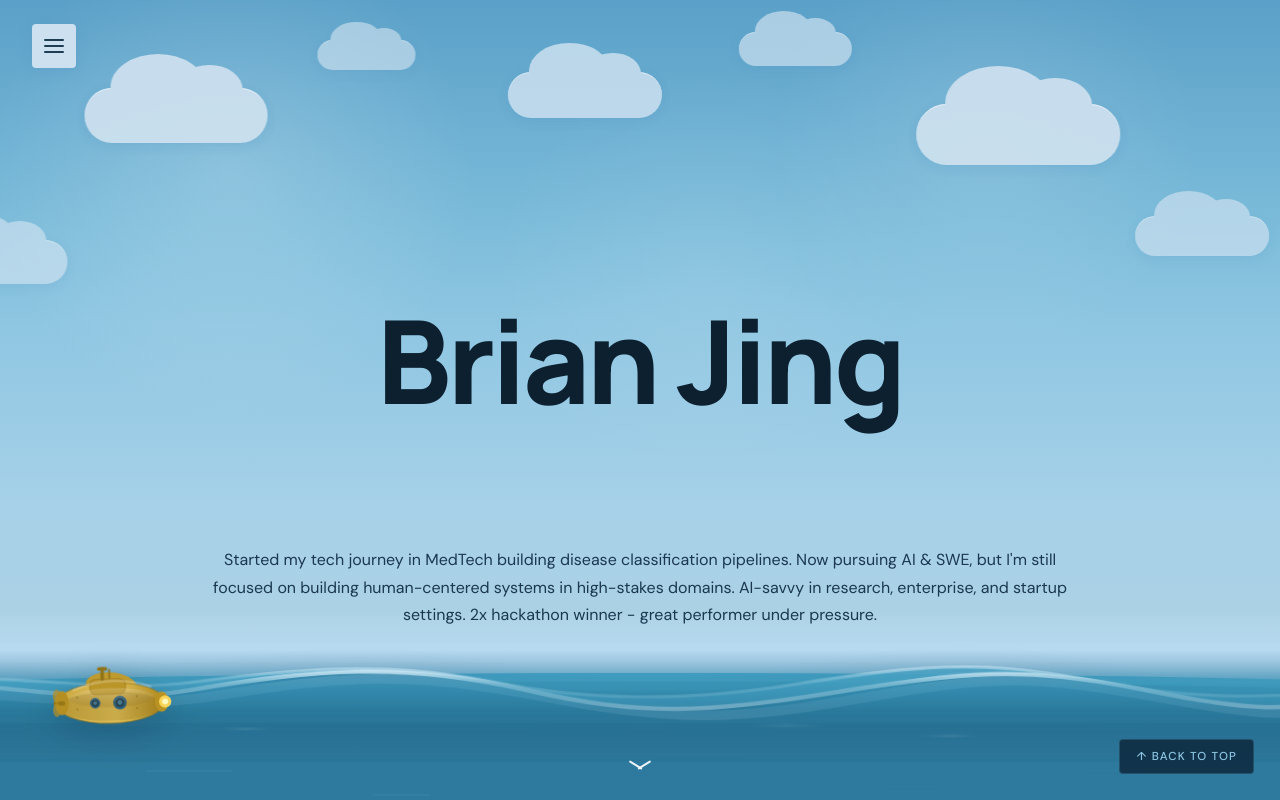
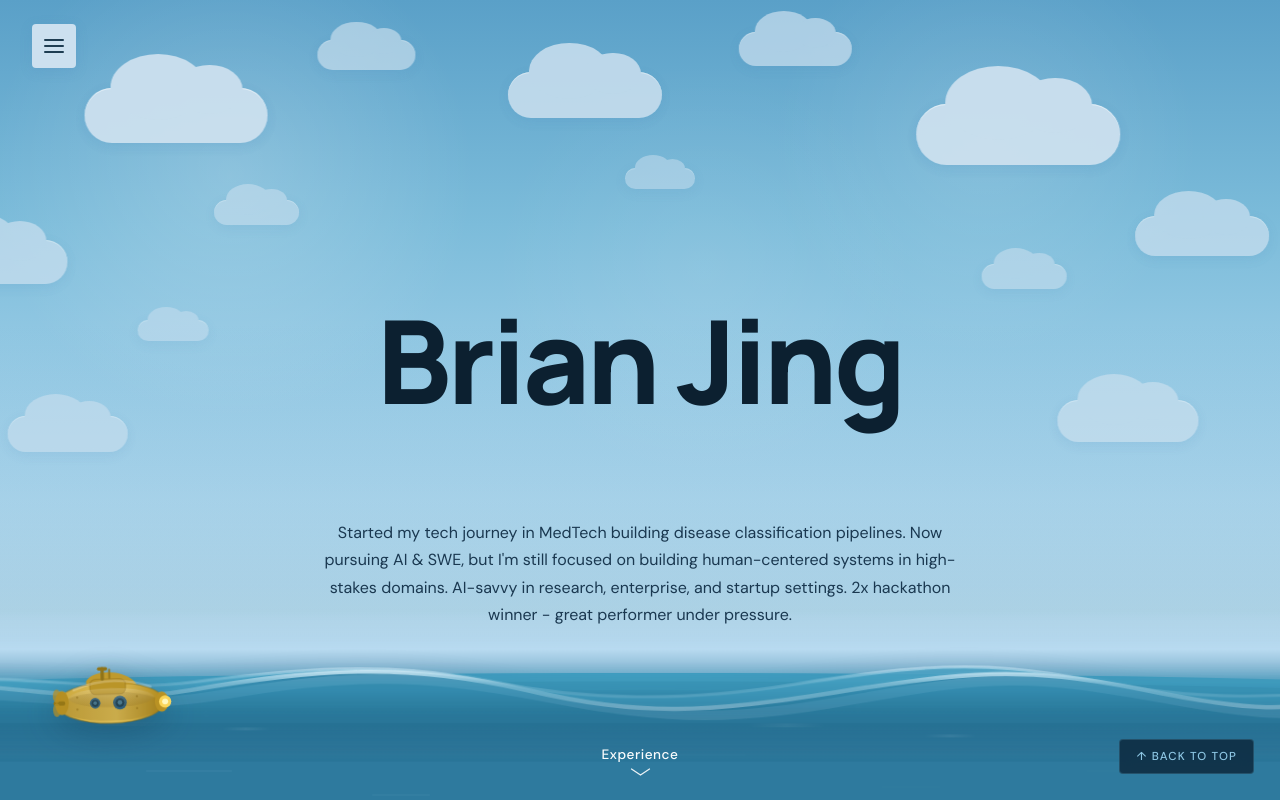
Before and after one commit to brianjjing/latest_personal_website, a plain HTML site: page index.html in a window 1280 px wide. Shown: the top 800 px of the page. Drawn offline with Linux system fonts and the light colour scheme.

Commit message:
Hero tweaks: 4-line subtext, Experience label, thinner arrow, more clouds, Contact email
Co-Authored-By: Claude Fable 5.2 <noreply@anthropic.com>

```diff
--- a/index.html
+++ b/index.html
@@ -156,7 +156,7 @@
     }
     /* On phones the intro text starts high: drop the two low edge clouds that would sit behind it */
     @media (max-width: 640px) {
-      .sky-cloud:first-child, .sky-cloud:last-child { display: none; }
+      .sky-cloud:first-child, .sky-cloud:last-child, .sky-cloud.side { display: none; }
     }
     @media (prefers-reduced-motion: reduce) {
       .sky-cloud { animation: none; }
@@ -380,7 +380,7 @@
       line-height: 1;
       white-space: nowrap;
     }
-    #hero-text p {
+    #hero-text p { max-width: 41em;
       grid-row: 3;
       align-self: end;
       margin: 16px 0 clamp(18px, 4dvh, 44px);
@@ -428,36 +428,12 @@
       animation: bounce 2.8s ease-in-out infinite;
     }
     #scroll-arrow span {
-      font-size: 0.68rem;
-      letter-spacing: 0.14em;
-      text-transform: uppercase;
+      font-size: 0.85rem;
+      letter-spacing: 0.04em;
       color: rgba(255,255,255,0.98);
       font-weight: 500;
     }
-    .chev {
-      width: 28px;
-      height: 15px;
-      position: relative;
-    }
-    .chev::before, .chev::after {
-      content: '';
-      position: absolute;
-      width: 15px;
-      height: 2px;
-      top: 7px;
-      background: rgba(255, 255, 255, 0.9);
-      border-radius: 999px;
-    }
-    .chev::before {
-      left: 1px;
-      transform: rotate(32deg);
-      transform-origin: right center;
-    }
-    .chev::after {
-      right: 1px;
-      transform: rotate(-32deg);
-      transform-origin: left center;
-    }
+    .chev { width: 20px; height: 8px; display: block; overflow: visible; }
     @keyframes bounce {
       0%,100% { transform: translateX(-50%) translateY(0); }
       55% { transform: translateX(-50%) translateY(9px); }
@@ -861,7 +837,7 @@
 <nav id="site-menu" popover aria-label="Links">
   <a href="https://www.linkedin.com/in/brian-jing/" target="_blank" rel="noopener noreferrer">LinkedIn</a>
   <a href="https://github.com/brianjjing" target="_blank" rel="noopener noreferrer">GitHub</a>
-  <a href="mailto:bjing@ucsd.edu">Contact</a>
+  <a href="mailto:brianjing1@gmail.com">Contact</a>
 </nav>
 
 <section id="hero">
@@ -875,6 +851,12 @@
     <span class="sky-cloud" style="--x:42%; --y:9%;  --s:1.1;  --o:0.85; --d:52s;"></span>
     <span class="sky-cloud" style="--x:60%; --y:4%;  --s:0.8;  --o:0.7;  --d:43s;"></span>
     <span class="sky-cloud" style="--x:74%; --y:13%; --s:1.45; --o:0.95; --d:64s;"></span>
+    <span class="sky-cloud" style="--x:19%; --y:25%; --s:0.6;  --o:0.55; --d:41s;"></span>
+    <span class="sky-cloud" style="--x:51%; --y:21%; --s:0.5;  --o:0.5;  --d:36s;"></span>
+    <span class="sky-cloud" style="--x:79%; --y:33%; --s:0.6;  --o:0.55; --d:44s;"></span>
+    <span class="sky-cloud side" style="--x:3%;  --y:52%; --s:0.85; --o:0.6;  --d:55s;"></span>
+    <span class="sky-cloud side" style="--x:13%; --y:40%; --s:0.5;  --o:0.5;  --d:38s;"></span>
+    <span class="sky-cloud side" style="--x:85%; --y:50%; --s:1.0;  --o:0.65; --d:60s;"></span>
     <span class="sky-cloud" style="--x:91%; --y:27%; --s:0.95; --o:0.7;  --d:49s;"></span>
   </div>
 
@@ -930,8 +912,8 @@
   </div>
 
   <div id="scroll-arrow" onclick="document.getElementById('timeline-section').scrollIntoView({behavior:'smooth'})">
-    <!-- <span>Dive in</span> -->
-    <div class="chev"></div>
+    <span>Experience</span>
+    <svg class="chev" viewBox="0 0 20 8" aria-hidden="true"><polyline points="1,1 10,7 19,1" fill="none" stroke="rgba(255,255,255,0.9)" stroke-width="1.25" stroke-linecap="round" stroke-linejoin="round"/></svg>
   </div>
 </section>
 
@@ -1136,7 +1118,7 @@
     </div>
     <div class="entry-role">Founding Engineer</div>
     <div class="entry-body">
-      <div class="entry-description">Building a real-time mobile lifting form correction app to help home gymmers without gym buddies avoid injuries.</div>
+      <div class="entry-description">Real-time mobile powerlifting form correction app; helping home gymmers avoid injuries.</div>
       <ul class="entry-responsibilities">
         <li>Created a 15K-image COCO dataset for training a MobileNetV2 barbell object detection, by building a data pipeline for
           scraping and labeling frames from raw powerlifting meet footage</li>
@@ -1155,7 +1137,7 @@
     </div>
     <div class="entry-role">Data Science Lead</div>
     <div class="entry-body">
-      <div class="entry-description">Cofounded a nonprofit providing Malawian high schools with specialized STEM education.</div>
+      <div class="entry-description">Nonprofit providing Malawian high schools with specialized STEM education.</div>
       <ul class="entry-responsibilities">
         <li>Designed and taught the first data science curriculum for 11 Malawian high schools remotely</li>
         <li>Enhanced teaching methods based on participation metrics, fostering engaging learning
```
